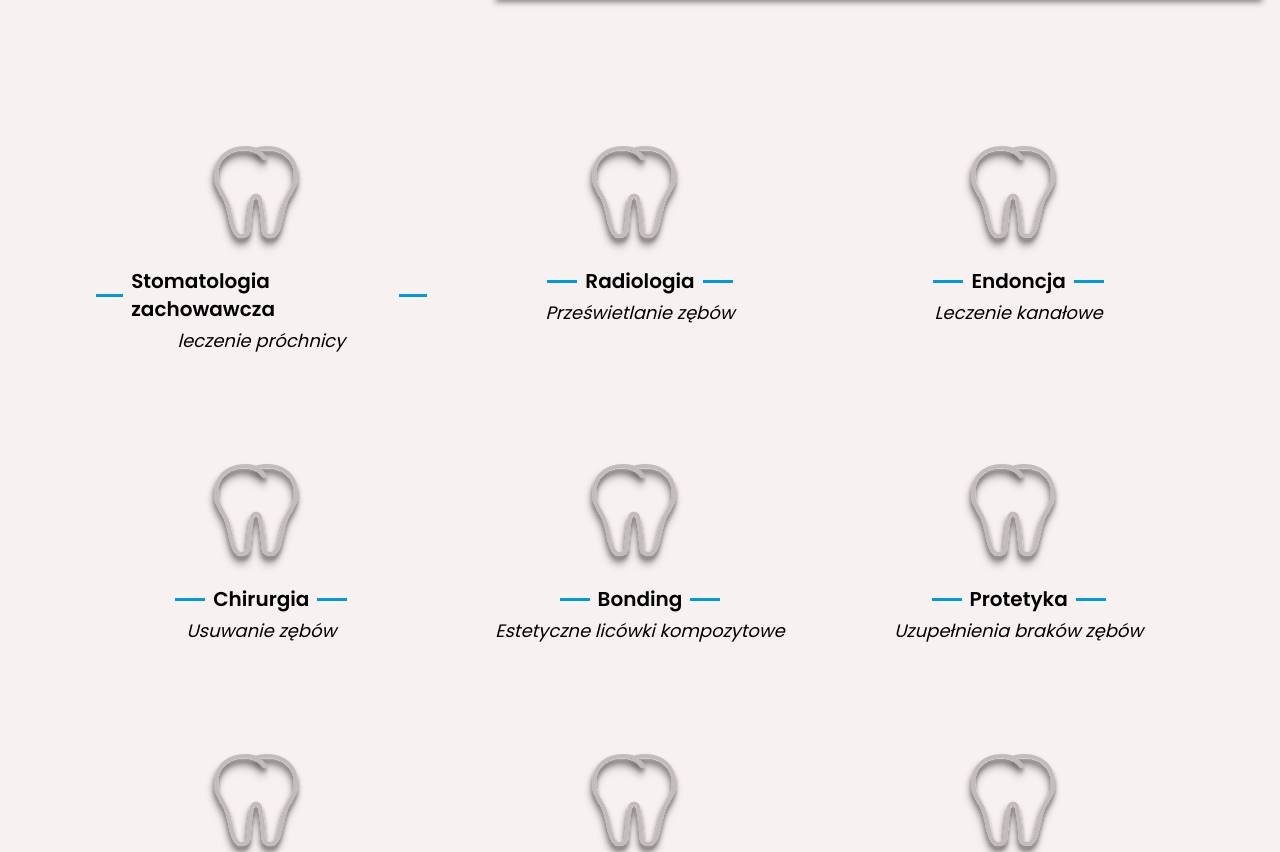
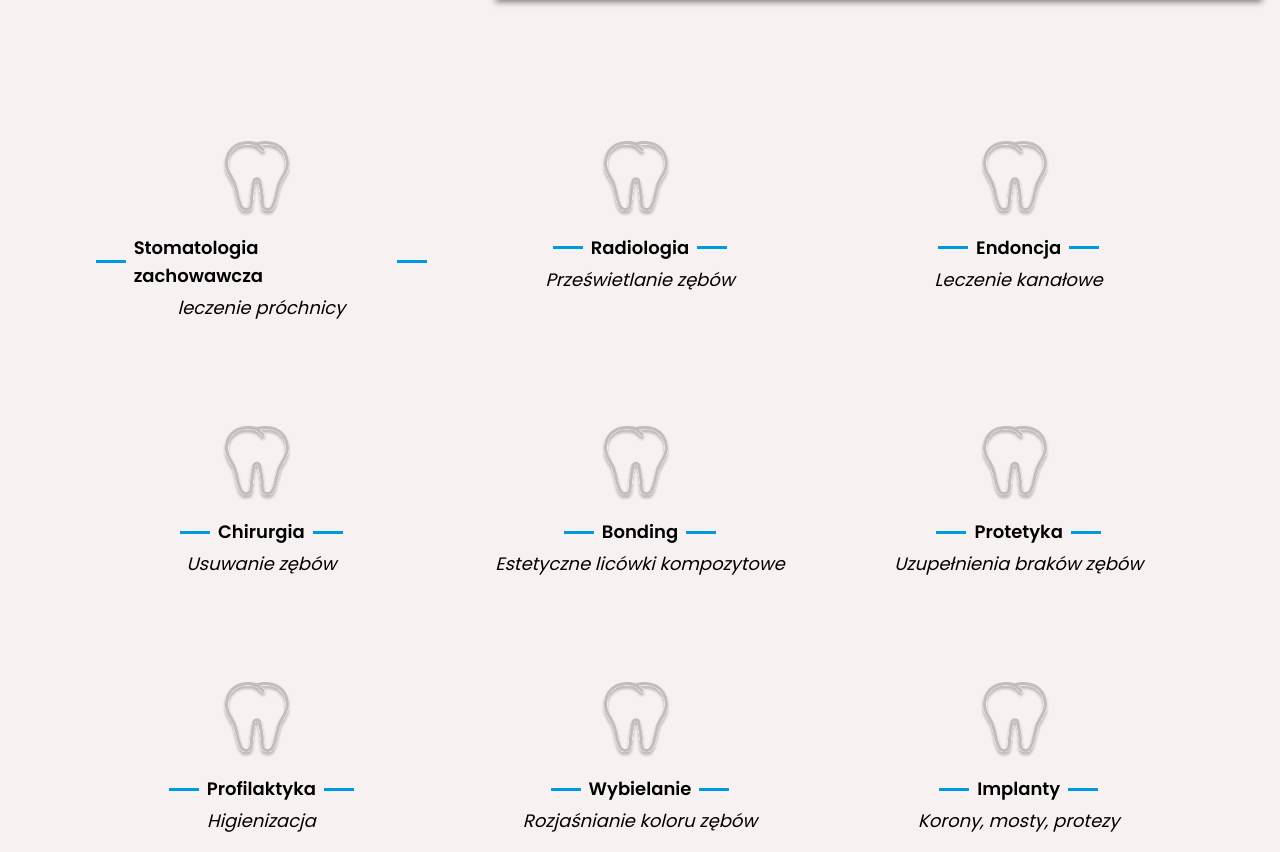
Before and after one commit to Engarr/DENTICA, a Next.js app: page / in a window 1280 px wide. Shown: the part 1949-2801 px from the top of the page. Built offline with nearby package versions, Linux system fonts and the light colour scheme.

Commit message:
modify zabiegi page and offert-card

```diff
--- a/app/zabiegi/[id]/page.tsx
+++ b/app/zabiegi/[id]/page.tsx
@@ -17,7 +17,7 @@ const Page = () => {
   );
 
   return (
-    <div className={`${poppins.className} w-full px-5 lg:px-10`}>
+    <div className={`${poppins.className} w-full px-5 lg:px-10 lg:dmb-[100px]`}>
       <div className='divShadow py-5 lg:pb-10'>
         <div className='text-base md:text-xl lg:text-2xl 2xl:text-3xl my-2 w-full sectionClipPath h-[60px] lg:h-[80px] bg-[var(--main-color)] text-[var(--text-first-color)] relative'>
           <h4 className='top-1/2 -translate-y-1/2 relative px-2 lg:px-5'>
--- a/components/home-page/components/offert-card.tsx
+++ b/components/home-page/components/offert-card.tsx
@@ -15,24 +15,18 @@ const OffertCard = ({ title, text }: OffertCard) => {
   return (
     <Link href={`/zabiegi/${title.toLocaleLowerCase()}`}>
       <motion.div
-        className='relative flex flex-col justify-center items-center gap-1 my-5 lg:hover:shadow-lg p-4 group transition-all duration-300 cursor-pointer rounded-md'
+        className='relative flex flex-col justify-center items-center gap-1 my-5 lg:hover:shadow-lg p-4 group transition-all duration-300 cursor-pointer rounded-md '
         whileTap={{ scale: 0.95 }}
         whileHover={{
           scale: 1.05,
           transition: { duration: 0.1 },
         }}>
-        <div className='w-[100px] lg:w-auto'>
-          <Image
-            alt=''
-            src={tooth}
-            width={145}
-            height={138}
-            className='divShadow'
-          />
+        <div className='w-[80px] lg:w-[110px]'>
+          <Image alt='' src={tooth} width={145} height={138} className='' />
         </div>
         <div className='flex items-center gap-2'>
           <div className='w-[30px] h-[3px] bg-[var(--main-color)]' />
-          <p className='text-base lg:text-xl font-semibold'>{title}</p>
+          <p className='text-base lg:text-lg font-semibold'>{title}</p>
           <div className='w-[30px] h-[3px] bg-[var(--main-color)] ' />
         </div>
         <div>
@@ -40,7 +34,7 @@ const OffertCard = ({ title, text }: OffertCard) => {
         </div>
 
         <motion.div
-          className='absolute top-[20%] right-[10%] lg:top-0 lg:right-0 p-2 lg:hidden lg:group-hover:inline-block w-[50px] lg:w-[60px]'
+          className='absolute top-[20%] right-[10%]  p-2 lg:hidden  w-[50px] '
           whileTap={{ scale: 0.95 }}
           whileHover={{
             scale: 1.05,
```
